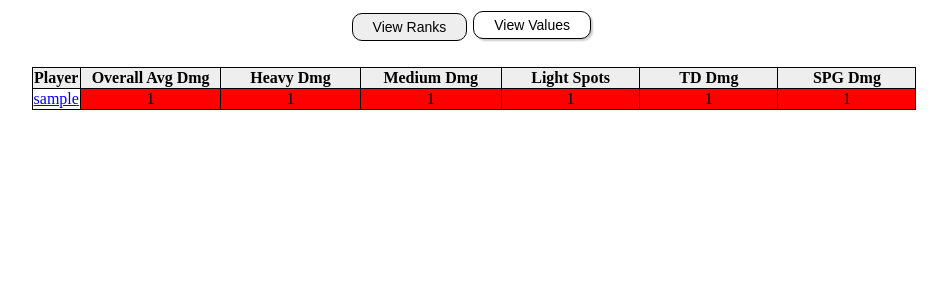
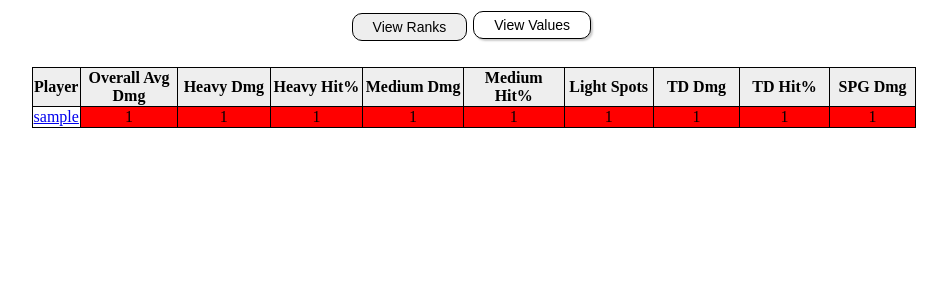
Before and after one commit to jonhartm/pyWOTCW, a Flask app: template templates/index.html in a window 1280 px wide. Shown: the top 300 px of the page, without its empty margins (166-1113 px from the left). Run offline with Flask 2, Linux system fonts and the light colour scheme; the template is opened without the code that fills it: most values are stand-ins (such as "Sample title", 1, 10 or a date in 2020).

Commit message:
include hit percents on the main page

```diff
--- a/main.py
+++ b/main.py
@@ -36,7 +36,10 @@ def GetStats():
         	MTDmg,
         	LTSpots,
         	TDDmg,
-        	SPGDmg
+        	SPGDmg,
+            HTHitPer,
+            MTHitPer,
+            TDHitPer
         FROM StatHistory
         	JOIN Members ON StatHistory.account_id = Members.account_id
         WHERE updated_at = (
@@ -62,12 +65,16 @@ def GetStats():
             if p[3] is not None:
                 player['HT'] = {
                     "dmg":p[3],
-                    "rank":GetRank(p[3], settings.DMG_BREAKS)
+                    "rank":GetRank(p[3], settings.DMG_BREAKS),
+                    "hitPer":p[8],
+                    "hitPerRank":GetRank(p[8], settings.HIT_PERCENT_BREAKS)
                 }
             if p[4] is not None:
                 player['MT'] = {
                     "dmg":p[4],
-                    "rank":GetRank(p[4], settings.DMG_BREAKS)
+                    "rank":GetRank(p[4], settings.DMG_BREAKS),
+                    "hitPer":p[9],
+                    "hitPerRank":GetRank(p[9], settings.HIT_PERCENT_BREAKS)
                 }
             if p[5] is not None:
                 player['LT'] = {
@@ -77,7 +84,9 @@ def GetStats():
             if p[6] is not None:
                 player['TD'] = {
                     "dmg":p[6],
-                    "rank":GetRank(p[6], settings.DMG_BREAKS)
+                    "rank":GetRank(p[6], settings.DMG_BREAKS),
+                    "hitPer":p[10],
+                    "hitPerRank":GetRank(p[10], settings.HIT_PERCENT_BREAKS)
                 }
             if p[7] is not None:
                 player['SPG'] = {
--- a/templates/index.html
+++ b/templates/index.html
@@ -13,9 +13,12 @@
   <th>Player</th>
   <th>Overall Avg Dmg</th>
   <th>Heavy Dmg</th>
+  <th>Heavy Hit%</th>
   <th>Medium Dmg</th>
+  <th>Medium Hit%</th>
   <th>Light Spots</th>
   <th>TD Dmg</th>
+  <th>TD Hit%</th>
   <th>SPG Dmg</th>
   <!-- <th>Attendance</th>
   <th>Following Calls</th> -->
@@ -37,7 +40,12 @@
       <span>{{player.HT.rank}}</span>
       <input type=hidden value={{player.HT.dmg}}>
     </td>
+    <td class="rank-{{player.HT.hitPerRank}}">
+      <span>{{player.HT.hitPerRank}}</span>
+      <input type=hidden value={{player.HT.hitPer}}>
+    </td>
     {% else %}
+    <td class="no-rank">None</td>
     <td class="no-rank">None</td>
     {% endif %}
 
@@ -46,7 +54,12 @@
       <span>{{player.MT.rank}}</span>
       <input type=hidden value={{player.MT.dmg}}>
     </td>
+    <td class="rank-{{player.MT.hitPerRank}}">
+      <span>{{player.MT.hitPerRank}}</span>
+      <input type=hidden value={{player.MT.hitPer}}>
+    </td>
     {% else %}
+    <td class="no-rank">None</td>
     <td class="no-rank">None</td>
     {% endif %}
 
@@ -64,7 +77,12 @@
       <span>{{player.TD.rank}}</span>
       <input type=hidden value={{player.TD.dmg}}>
     </td>
+    <td class="rank-{{player.TD.hitPerRank}}">
+      <span>{{player.TD.hitPerRank}}</span>
+      <input type=hidden value={{player.TD.hitPer}}>
+    </td>
     {% else %}
+    <td class="no-rank">None</td>
     <td class="no-rank">None</td>
     {% endif %}
 
```
